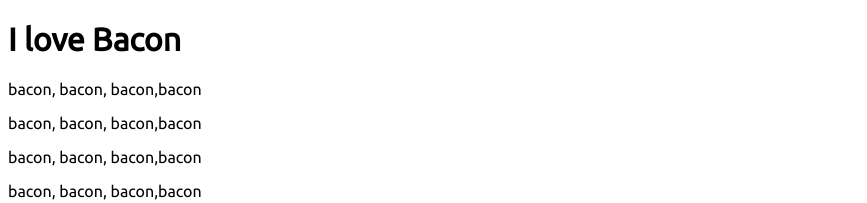
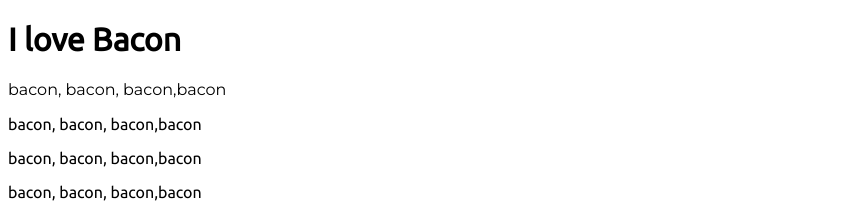
Before and after one commit to WebHeroSchool/1-st, a plain HTML site: page cascade.html in a window 1280 px wide. Shown: the top 203 px of the page, without its empty margins (0-867 px from the left). Drawn offline with Linux system fonts and the light colour scheme; files that its build step writes are made by us from their sources.

Commit message:
fixed p-class name

```diff
--- a/cascade.html
+++ b/cascade.html
@@ -8,7 +8,7 @@
   </head>
   <body>
   <h1>I love Bacon</h1>
-  <p>bacon, bacon, bacon,bacon</p>
+  <p class="h1__first_title">bacon, bacon, bacon,bacon</p>
   <p>bacon, bacon, bacon,bacon</p>
   <p>bacon, bacon, bacon,bacon</p>
   <p>bacon, bacon, bacon,bacon</p>
```
